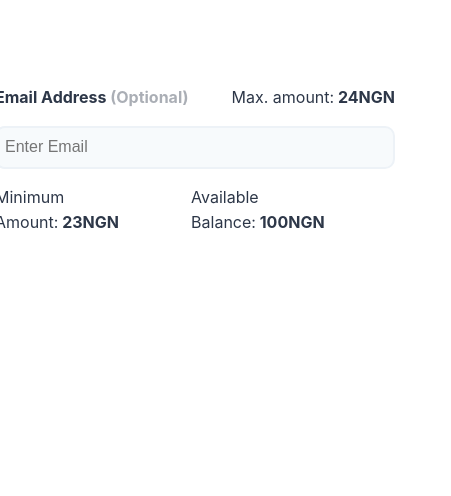
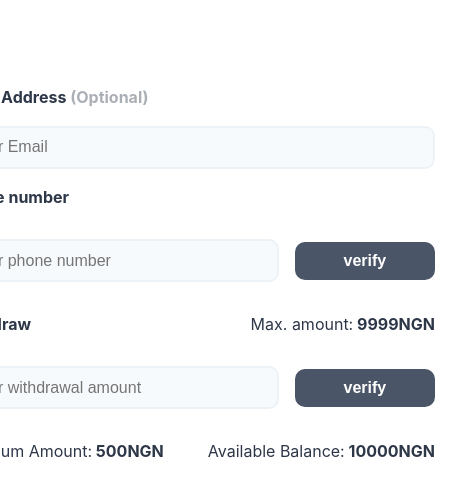
Before and after one commit to adejolx/intro-to-hocs, a React (Vite) app: page / in a window 390 px wide. Shown: the top 496 px of the page, 451 px wide, since content can reach past the window. Built offline with nearby package versions, Linux system fonts and the light colour scheme.

Commit message:
Add phone number and withdrawal inputs

```diff
--- a/src/components/Form.tsx
+++ b/src/components/Form.tsx
@@ -4,23 +4,25 @@ import BaseInput from "./BaseInput";
 const validate = (values: Record<string, string>) => {
   const errors: Record<string, string> = {};
 
-  if (!values.firstName) {
-    errors.firstName = "Required";
-  } else if (values.firstName.length > 15) {
-    errors.firstName = "Must be 15 characters or less";
-  }
-
-  if (!values.lastName) {
-    errors.lastName = "Required";
-  } else if (values.lastName.length > 20) {
-    errors.lastName = "Must be 20 characters or less";
+  if (!values.withdrawalAmount) {
+    errors.withdrawalAmount = "Required";
+  } else if (parseInt(values.withdrawalAmount) > 9999) {
+    errors.withdrawalAmount = " Withdrawals cannot exceed 9999NGN";
+  } else if (parseInt(values.withdrawalAmount) < 500) {
+    errors.withdrawalAmount = "Withdrawals cannot exceed 500NGN";
   }
 
   if (
     values.email &&
-    !/^[A-Z0-9._%+-]+@[A-Z0-9.-]+\.[A-Z]{2,4}$/i.test(values.email)
+    !/^[A-Z0-9._%+-]+@[A-Z0-9.-]+\.[A-Z]{2,4}$/i.test(values.email as string)
   ) {
     errors.email = "Invalid email address";
+  }
+
+  if (!values.phone) {
+    errors.phone = "Required";
+  } else if (typeof values.phone === "string" && values.phone.length !== 11) {
+    errors.phone = "Must be 11 characters";
   }
 
   return errors;
@@ -30,6 +32,8 @@ const SignupForm = () => {
   const formik = useFormik({
     initialValues: {
       email: "",
+      phone: "",
+      withdrawalAmount: "",
     },
     validate,
     onSubmit: (values) => {
@@ -38,7 +42,7 @@ const SignupForm = () => {
   });
   return (
     <>
-      <form onSubmit={formik.handleSubmit}>
+      <form onSubmit={formik.handleSubmit} className="stack-l">
         <BaseInput
           type="email"
           name="email"
@@ -50,12 +54,34 @@ const SignupForm = () => {
           errorObj={formik.errors}
           // willSubmit={true}
           isOptional={true}
+        />
+        <BaseInput
+          type="text"
+          name="phone"
+          value={formik.values.phone}
+          label="Phone number"
+          onChange={formik.handleChange}
+          onBlur={formik.handleBlur}
+          placeholder="Enter phone number"
+          willSubmit={true}
+          errorObj={formik.errors}
+        />
+        <BaseInput
+          type="text"
+          name="withdrawalAmount"
+          value={formik.values.withdrawalAmount}
+          label="Withdraw"
+          onChange={formik.handleChange}
+          onBlur={formik.handleBlur}
+          placeholder="Enter withdrawal amount"
+          willSubmit={true}
+          errorObj={formik.errors}
           highlightError={true}
           data={{
             currency: "NGN",
-            minPayoutLimit: 23,
-            maxPayoutLimit: 24,
-            balance: 100,
+            minPayoutLimit: 500,
+            maxPayoutLimit: 9999,
+            balance: 10000,
           }}
         />
       </form>
```
